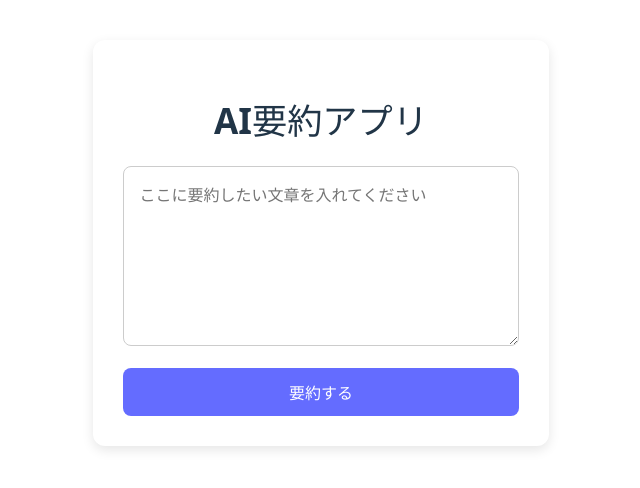
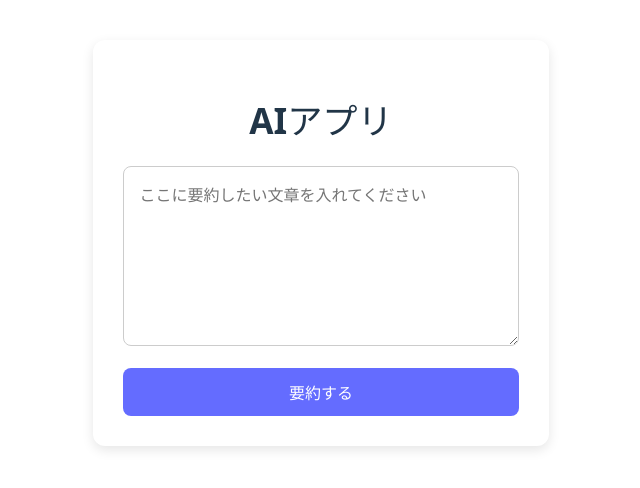
Before and after one commit to morimori-mochimochi/ai-summary-app, a React (Vite) app: page / in a window 1280 px wide. Shown: the top 488 px of the page, without its empty margins (349-989 px from the left). Built offline with nearby package versions, Linux system fonts and the light colour scheme.

Commit message:
UIちょっといじる

```diff
--- a/src/App.jsx
+++ b/src/App.jsx
@@ -41,7 +41,7 @@ function App () {
   };
   return (
     <div className="container">
-      <h1>AI要約アプリ</h1>
+      <h1>AIアプリ</h1>
       <textarea
         value={text}
         onChange={(e) => setText(e.target.value)}
@@ -53,7 +53,7 @@ function App () {
       {error && <div className="error">{error}</div>}
       {summary && (
         <div className="summary">
-          <h2>要約結果：</h2>
+          <h2>結果：</h2>
           <p>{summary}</p>
         </div>
       )}
```
